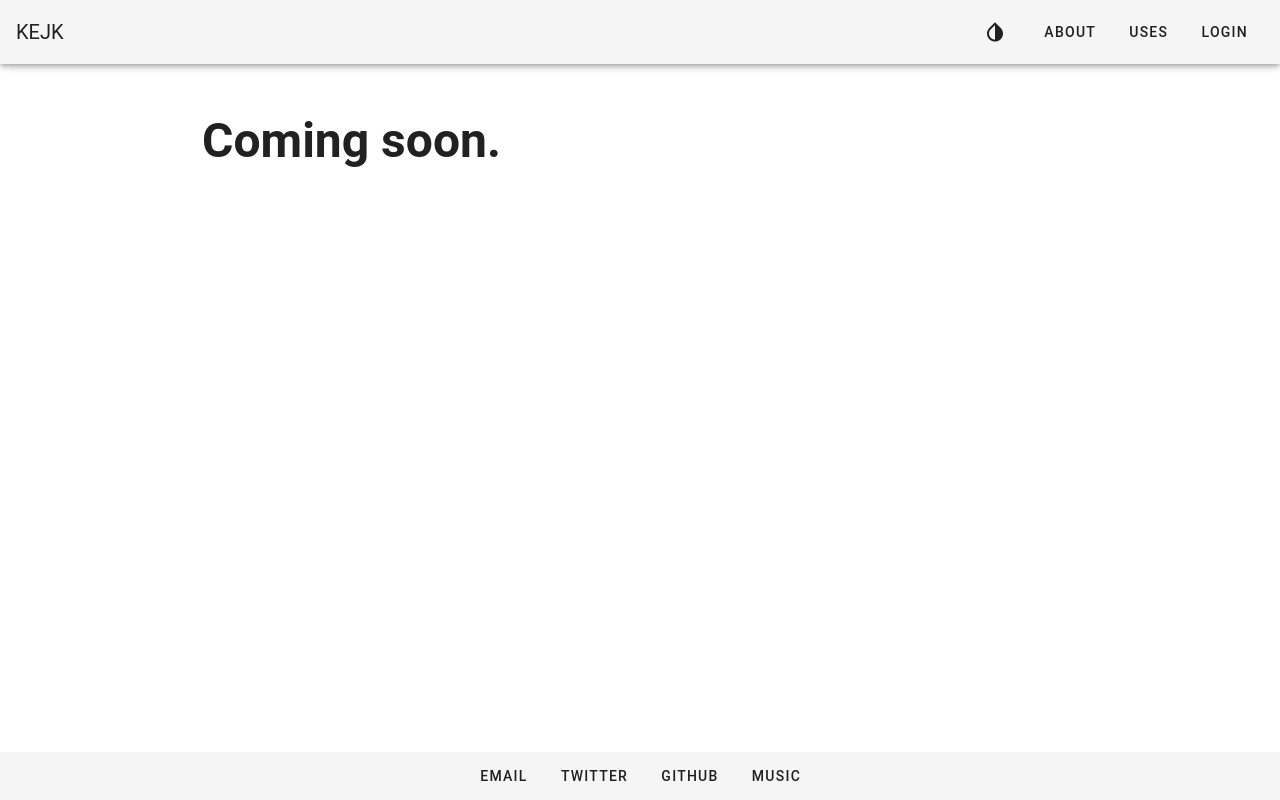
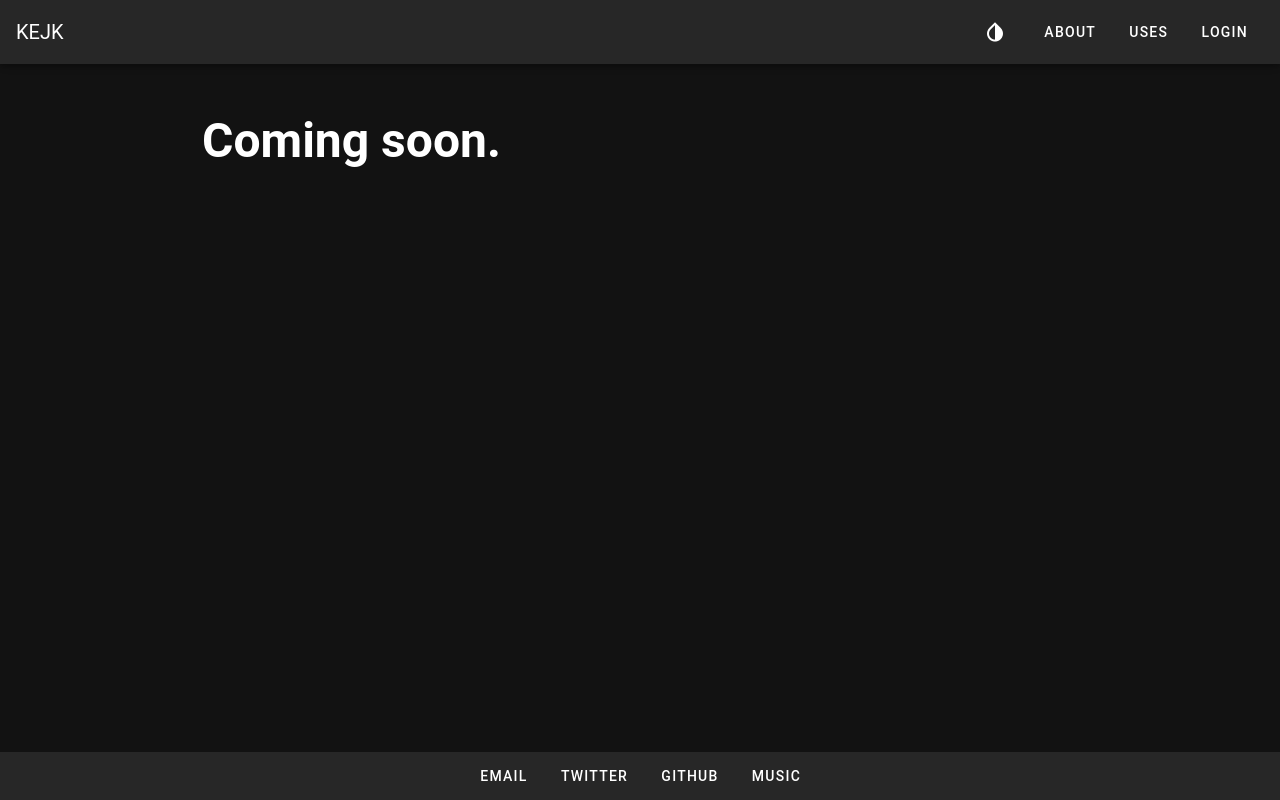
Before and after one commit to kemiljk/kejk_vue_rebuild, a Vue app: page /portfolio in a window 1280 px wide. Built offline with nearby package versions, Linux system fonts and the light colour scheme.

Commit message:
Switched default back to dark theme

```diff
--- a/src/plugins/vuetify.js
+++ b/src/plugins/vuetify.js
@@ -5,6 +5,6 @@ Vue.use(Vuetify);
 
 export default new Vuetify({
   theme: {
-    dark: false
+    dark: true
   }
 });
```
